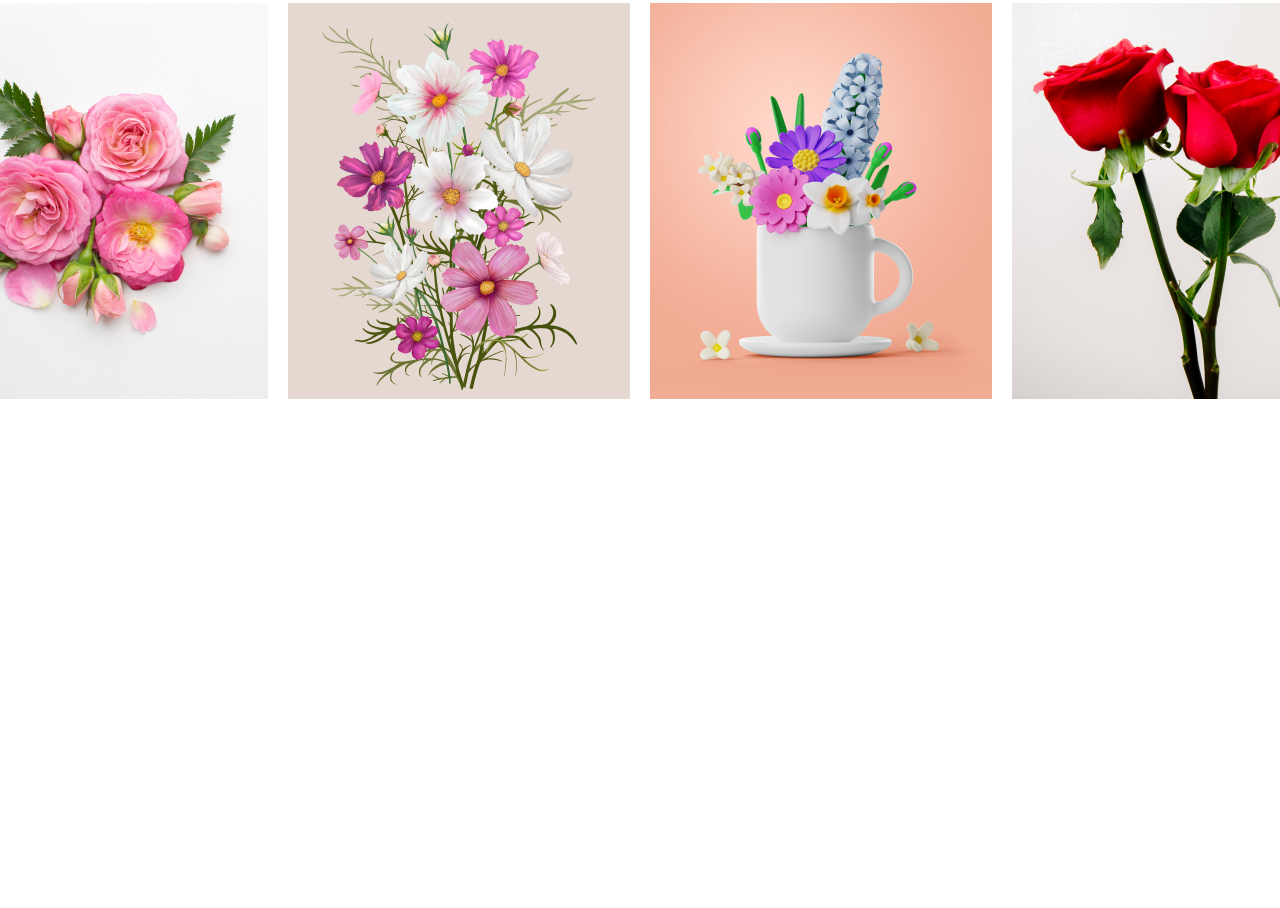
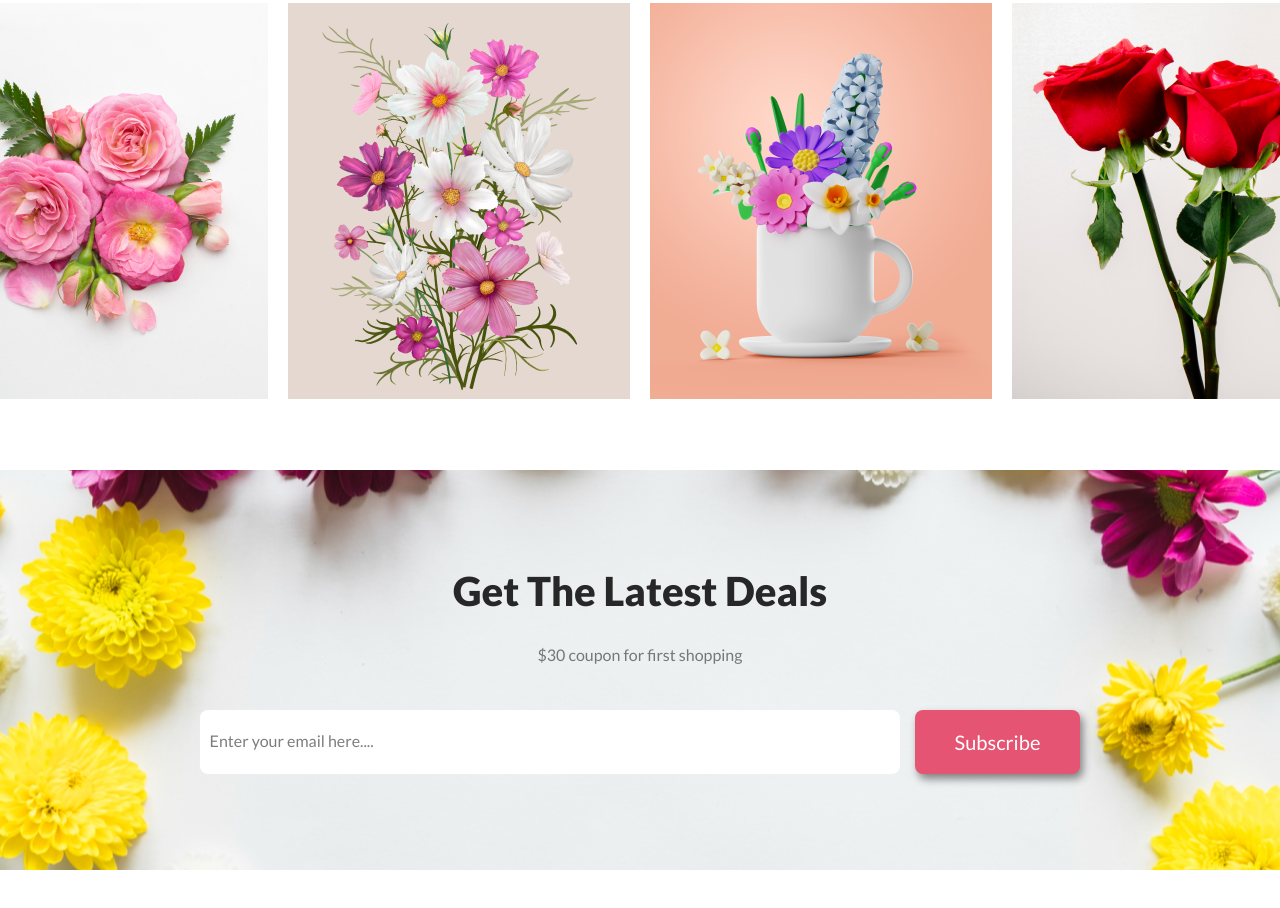
Before and after one commit to Udoydn/Assignment-01, a plain HTML site: page index.html in a window 1280 px wide. Shown: the part 2390-3298 px from the top of the page. Before the commit the page ends 2860 px from the top, so only its background shows below. Drawn offline with Linux system fonts and the light colour scheme; files whose address does not match are found by name.

Commit message:
Latest-Deals part done'

```diff
--- a/index.html
+++ b/index.html
@@ -120,6 +120,25 @@
 
 
 
+        <section>
+            <div class="Latest-Deals">
+                <h4 class="featured-heading">Get The Latest Deals</h4>
+                <p class="featured-description">$30 coupon for first shopping</p>
+                <div class="contact-email">
+                    <input type="text" placeholder="Enter your email here....">
+                    <button class="btn">Subscribe</button>
+                </div>
+            </div>
+        </section>
+
+
+
+
+
+
+
+
+
     </main>
 
 
--- a/style.css
+++ b/style.css
@@ -216,3 +216,58 @@
 }
 
 /* latest-flower-container end */
+
+
+
+
+
+
+
+
+
+
+
+
+
+
+
+
+
+
+/* Latest-Deals start */
+
+.Latest-Deals {
+    background-image: url("./images/Rectangle\ 9.png");
+    background-position: center;
+    background-repeat: no-repeat;
+    height: 50vh;
+    margin-bottom: 150px;
+    text-align: center;
+    align-items: center;
+    justify-content: center;
+    display: flex;
+    flex-direction: column;
+}
+
+.contact-email {
+    display: flex;
+    align-items: center;
+    justify-content: space-between;
+    gap: 15px;
+}
+
+.Latest-Deals input {
+    width: 700px;
+    height: 64px;
+    border-radius: 8px;
+    border: none;
+}
+
+::placeholder {
+    color: rgba(39, 39, 39, 0.60);
+    font-size: 16px;
+    font-weight: 400;
+    padding: 10px;
+}
+
+/* Latest-Deals start */
```
